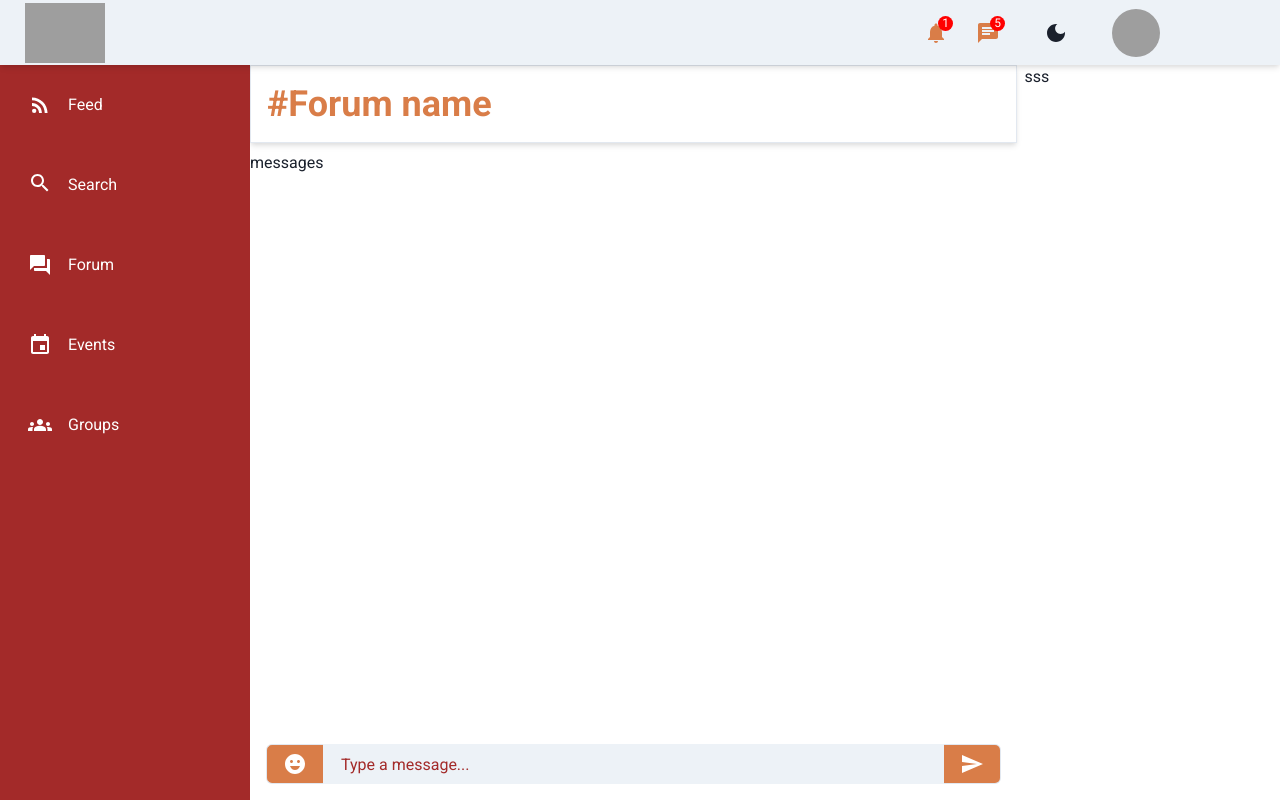
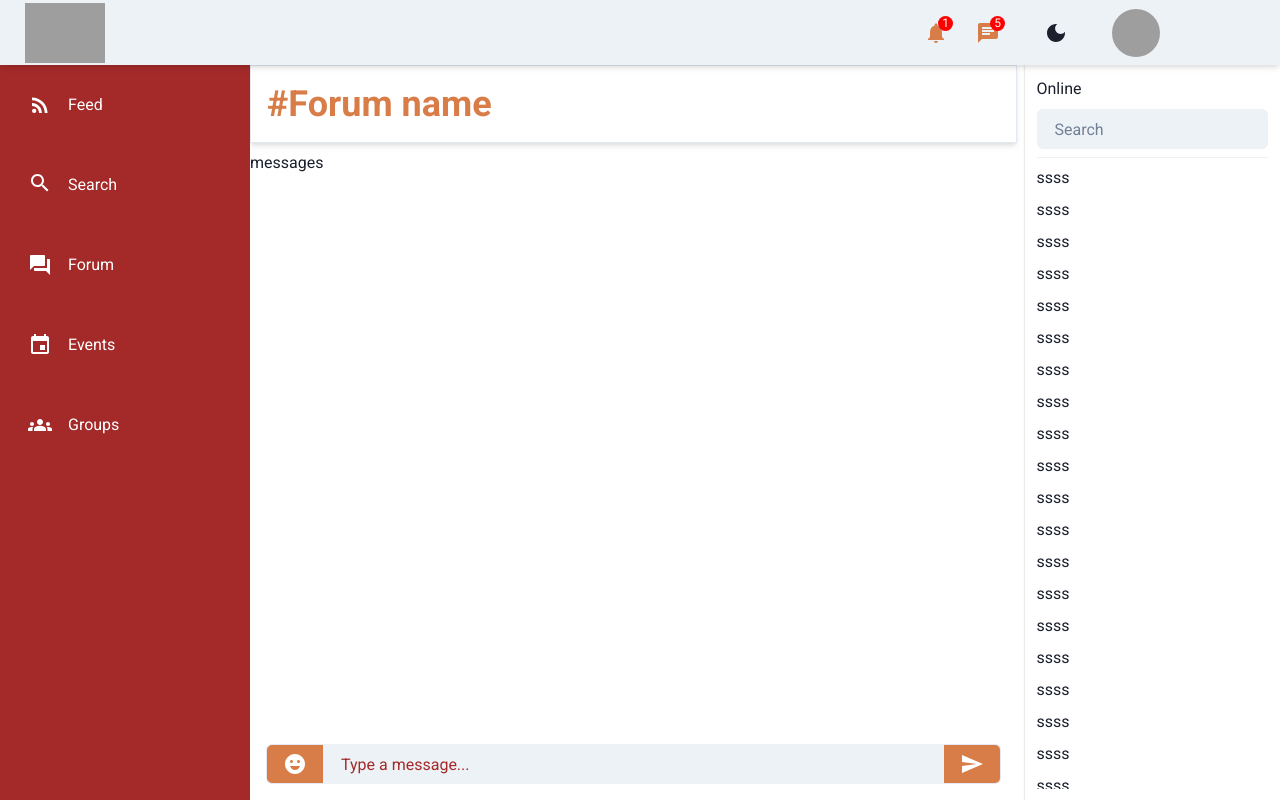
Before and after one commit to smchuma/Equity-Web-App-Frontend, a React (Create React App) app: page /forum in a window 1280 px wide. Built offline with nearby package versions, Linux system fonts and the light colour scheme; grey boxes are pictures that could not be loaded.

Commit message:
create the chat section of the forum page

```diff
--- a/src/Components/Chat/Chat.jsx
+++ /dev/null
@@ -1,7 +0,0 @@
-import React from "react";
-
-const Chat = () => {
-  return <div>Chat</div>;
-};
-
-export default Chat;
--- /dev/null
+++ b/src/Components/Chats/Chats.jsx
@@ -0,0 +1,115 @@
+import { Box, Divider, Input, Stack, Text } from "@chakra-ui/react";
+import React from "react";
+
+const Chat = () => {
+  return (
+    <>
+      <Box pos="relative" w="100%" boxShadow="0px 0px 2px rgba(0, 0, 0, 0.25)">
+        <Stack p={3} spacing={2} sx={{ maxHeight: "92vh" }}>
+          <Stack
+            alignItems={"center"}
+            justifyContent="space-between"
+            direction="row"
+          >
+            <Text variant="h5">Online</Text>
+          </Stack>
+          <Stack sx={{ width: "100%" }}>
+            <Input
+              sx={{ width: "100%" }}
+              placeholder="Search"
+              variant="filled"
+            />
+          </Stack>
+          <Stack spacing={1}>
+            <Divider />
+          </Stack>
+          <Stack
+            sx={{
+              flexGrow: 1,
+              overflow: "scroll",
+              height: "100%",
+              "&::-webkit-scrollbar": {
+                width: "0.4em",
+                height: "0.4em",
+              },
+              "&::-webkit-scrollbar-thumb": {
+                backgroundColor: "gray.500",
+              },
+            }}
+          >
+            <h1>ssss</h1>
+            <h1>ssss</h1>
+            <h1>ssss</h1>
+            <h1>ssss</h1>
+            <h1>ssss</h1>
+            <h1>ssss</h1>
+            <h1>ssss</h1>
+            <h1>ssss</h1>
+            <h1>ssss</h1>
+            <h1>ssss</h1>
+            <h1>ssss</h1>
+            <h1>ssss</h1>
+            <h1>ssss</h1>
+            <h1>ssss</h1>
+            <h1>ssss</h1>
+            <h1>ssss</h1>
+            <h1>ssss</h1>
+            <h1>ssss</h1>
+            <h1>ssss</h1>
+            <h1>ssss</h1>
+            <h1>ssss</h1>
+            <h1>ssss</h1>
+            <h1>ssss</h1>
+            <h1>ssss</h1>
+            <h1>ssss</h1>
+            <h1>ssss</h1>
+            <h1>ssss</h1>
+            <h1>ssss</h1>
+            <h1>ssss</h1>
+            <h1>ssss</h1>
+            <h1>ssss</h1>
+            <h1>ssss</h1>
+            <h1>ssss</h1>
+            <h1>ssss</h1>
+            <h1>ssss</h1>
+            <h1>ssss</h1>
+            <h1>ssss</h1>
+            <h1>ssss</h1>
+            <h1>ssss</h1>
+            <h1>ssss</h1>
+            <h1>ssss</h1>
+            <h1>ssss</h1>
+            <h1>ssss</h1>
+            <h1>ssss</h1>
+            <h1>ssss</h1>
+            <h1>ssss</h1>
+            <h1>ssss</h1>
+            <h1>ssss</h1>
+            <h1>ssss</h1>
+            <h1>ssss</h1>
+            <h1>ssss</h1>
+            <h1>ssss</h1>
+            <h1>ssss</h1>
+            <h1>ssss</h1>
+            <h1>ssss</h1>
+            <h1>ssss</h1>
+            <h1>ssss</h1>
+            <h1>ssss</h1>
+            <h1>ssss</h1>
+            <h1>ssss</h1>
+            <h1>ssss</h1>
+            <h1>ssss</h1>
+            <h1>ssss</h1>
+            <h1>ssss</h1>
+            <h1>ssss</h1>
+            <h1>ssss</h1>
+            <h1>ssss</h1>
+            <h1>ssss</h1>
+          </Stack>
+        </Stack>
+      </Box>
+    </>
+  );
+};
+
+export default Chat;
--- a/src/Components/index.js
+++ b/src/Components/index.js
@@ -3,5 +3,5 @@ export { default as Sidebar } from "./Sidebar/Sidebar";
 export { default as Post } from "./Post/Post";
 export { default as RightBar } from "./RightBar/RightBar";
 export { default as Profile } from "./Profile/Profile";
-export { default as Chat } from "./Chat/Chat";
+export { default as Chats } from "./Chats/Chats";
 export { default as Conversations } from "./Conversations/Conversations";
--- a/src/Pages/Forum/Forum.jsx
+++ b/src/Pages/Forum/Forum.jsx
@@ -1,19 +1,15 @@
 import { Box, Stack } from "@chakra-ui/react";
 import React from "react";
-import { Conversations } from "../../Components";
+import { Chats, Conversations } from "../../Components";
 
 const Forum = () => {
   return (
-    <Stack direction="row" h="calc(100vh - 65px)" w="100%">
+    <Stack direction="row" h="calc(100vh - 65px)" w="100%" overflow="hidden">
       <Box w="calc(100% - 25%)">
         <Conversations />
       </Box>
-      <Box
-        sx={{
-          width: "25%",
-        }}
-      >
-        sss
+      <Box width="25%">
+        <Chats />
       </Box>
     </Stack>
   );
```
